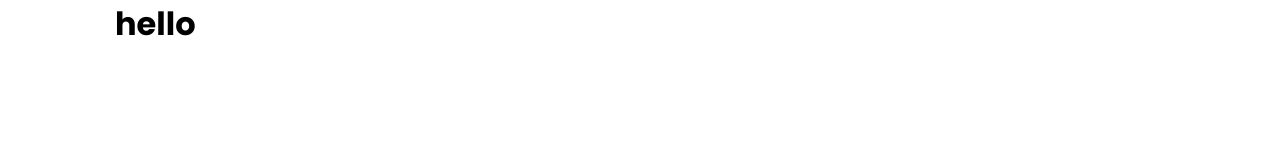
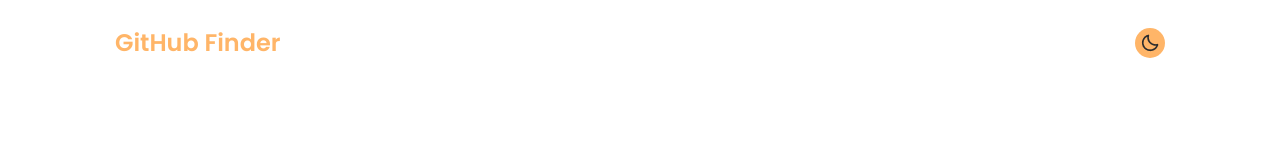
Before and after one commit to HamdyShehiet/GitHub-Finder, a plain HTML site: page index.html in a window 1280 px wide. Drawn offline with Linux system fonts and the light colour scheme.

Commit message:
Add: Header

```diff
--- a/assets/scripts/main.js
+++ b/assets/scripts/main.js
@@ -0,0 +1,10 @@
+let toggleTheme = document.getElementById("toggle-theme");
+toggleTheme.onclick=()=>{
+    if(document.body.classList.contains("theme") != true){
+        document.body.classList.add("theme");
+        toggleTheme.src="assets/icons/sun.webp";
+    }else{
+        document.body.classList.remove("theme");
+        toggleTheme.src="assets/icons/moon.webp";
+    }
+}
--- a/assets/styles/main.css
+++ b/assets/styles/main.css
@@ -9,12 +9,18 @@
     --button-color:#2B2B2B;
     --border-color:#F0F0F0;
     --text-color:#2E2E2E;
+    --fs-24px:24px;
+    --fs-20px:20px;
+    --fs-16px:16px;
+    --fw-700:600;
+    --fw-400:400;
 }
 html{
     scroll-behavior: smooth;
 }
 body{
     font-family: "Poppins", serif;
+    font-weight: var(--fw-400);
 }
 body.theme{
     --bg-color:#1F1F1F;
@@ -45,3 +51,28 @@ button{
 img{
     max-width: 100%;
 }
+header{
+    position: sticky;
+    top: 0;
+    padding: 25px;
+    background-color:var(--bg-color);
+}
+header .container{
+    display: flex;
+    align-items: center;
+    justify-content: space-between;
+}
+header .container  .toggle-icon{
+    display: inline-flex;
+    align-items: center;
+    justify-content: center;
+    width: 30px;
+    height: 30px;
+    border-radius: 50%;
+    background-color: var(--primary-color);
+}
+header .container .logo a{
+    font-size: var(--fs-24px);
+    font-weight: var(--fw-700);
+    color: var(--primary-color);
+}
--- a/index.html
+++ b/index.html
@@ -10,7 +10,14 @@
     <link rel="stylesheet" href="assets/styles/main.css">
 </head>
 <body>
-    <div class="container"><h1>hello</h1></div>
+    <header>
+        <div class="container">
+            <div class="logo">
+                <a href="index.html">GitHub Finder</a>
+            </div>
+            <div class="toggle-icon"><img src="assets/icons/moon.webp" id="toggle-theme" alt="Dark Mode Icon"></div>
+        </div>
+    </header>
     <script src="assets/scripts/main.js"></script>
 </body>
 </html>
```
